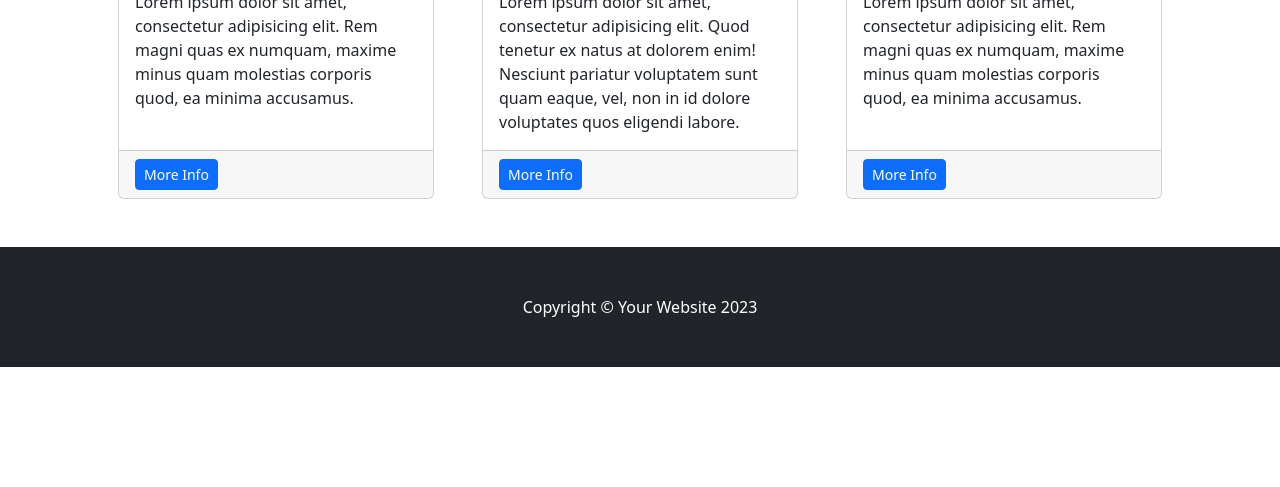
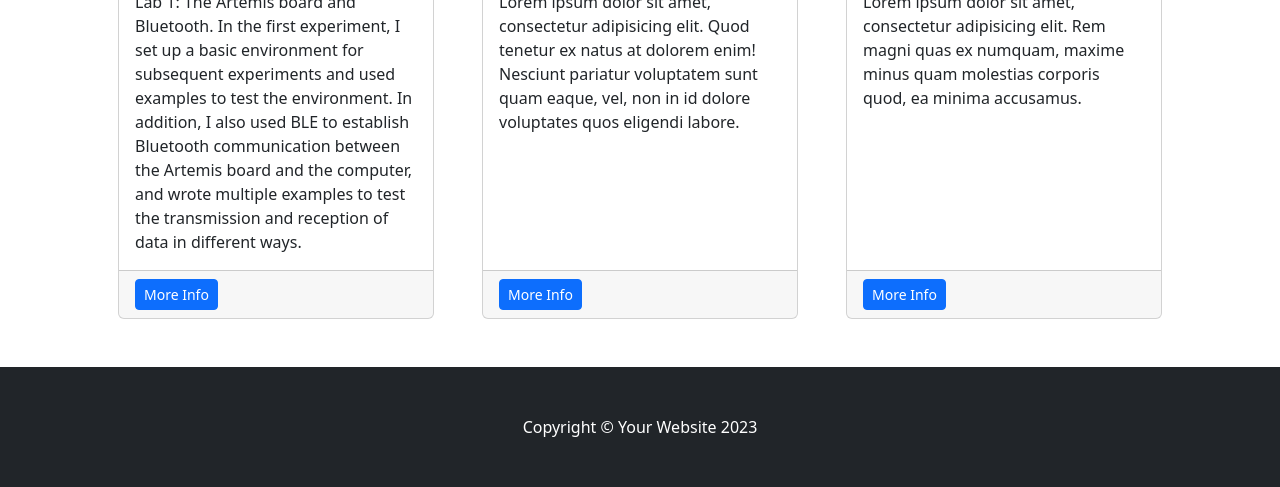
Before and after one commit to YQSAIGJ/fastrobot11, a plain HTML site: page docs/index.html in a window 1280 px wide. Shown: the part 641-1128 px from the top of the page. Before the commit the page ends 1008 px from the top, so only its background shows below. Drawn offline with nearby package versions, Linux system fonts and the light colour scheme.

Commit message:
Update index.html

```diff
--- a/docs/index.html
+++ b/docs/index.html
@@ -48,7 +48,7 @@
                     <div class="card h-100">
                         <div class="card-body">
                             <h2 class="card-title">Lab One</h2>
-                            <p class="card-text">Lorem ipsum dolor sit amet, consectetur adipisicing elit. Rem magni quas ex numquam, maxime minus quam molestias corporis quod, ea minima accusamus.</p>
+                            <p class="card-text">Lab 1: The Artemis board and Bluetooth. In the first experiment, I set up a basic environment for subsequent experiments and used examples to test the environment. In addition, I also used BLE to establish Bluetooth communication between the Artemis board and the computer, and wrote multiple examples to test the transmission and reception of data in different ways.</p>
                         </div>
                         <div class="card-footer"><a class="btn btn-primary btn-sm" href="#!">More Info</a></div>
                     </div>
```
